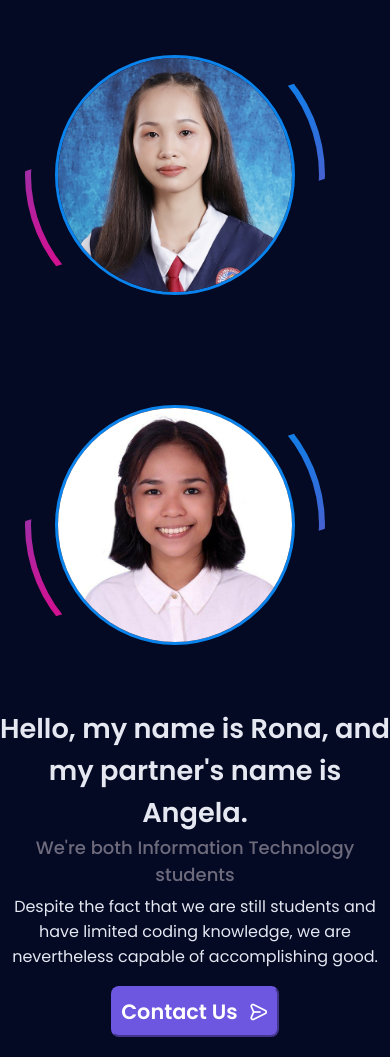
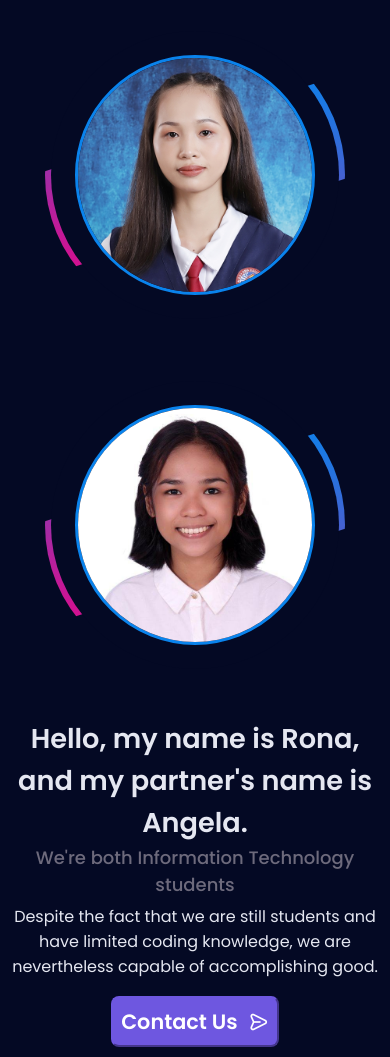
Before and after one commit to Roonnnaaaa/Balangat_Hugo_Web_Profile, a PHP site: page / in a window 390 px wide. Shown: the part 60-1117 px from the top of the page. Run offline with PHP 8.4, Linux system fonts and the light colour scheme.

Commit message:
I fix the position of img-box div

```diff
--- a/css/main.css
+++ b/css/main.css
@@ -98,7 +98,7 @@ header .header-right .hamburger div{
         height: fit-content;
         transition: 0.5s;
         text-align: center;
-        z-index: 3;
+        z-index: 10;
     }
     header .navbar nav.active{
         top: 60px;
@@ -112,7 +112,10 @@ header .header-right .hamburger div{
 /*BODY IMG DESIGN*/
 .img-box{
     display: flex;
+    justify-content: center;
+    width: 100%;
     flex-wrap: wrap;
+    white-space: nowrap;
 }
 .respond-box{
     display: flex;
@@ -214,6 +217,7 @@ header .header-right .hamburger div{
     width: 100%;
     text-align: center;
     grid-column: 1/3;
+    padding: 10px;
     color: #e5e7f1;
 }
 .home_title{
```
